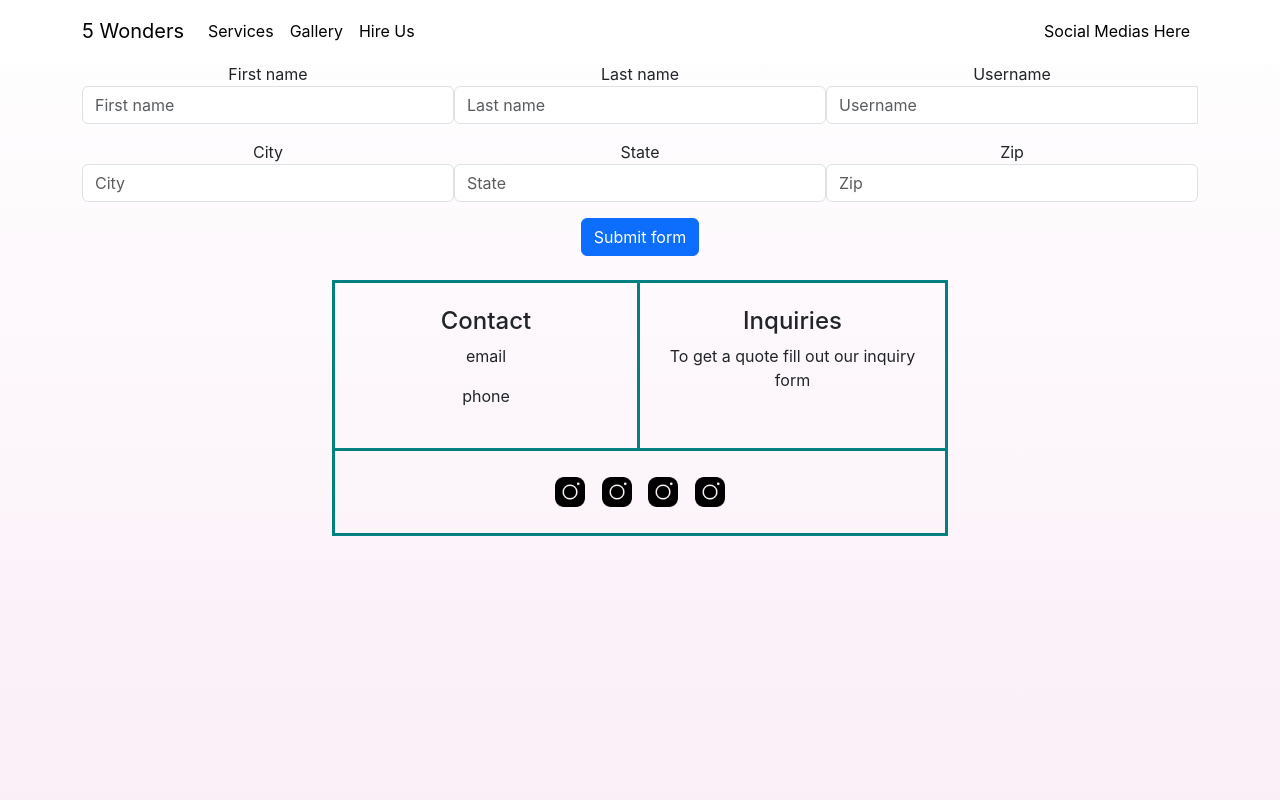
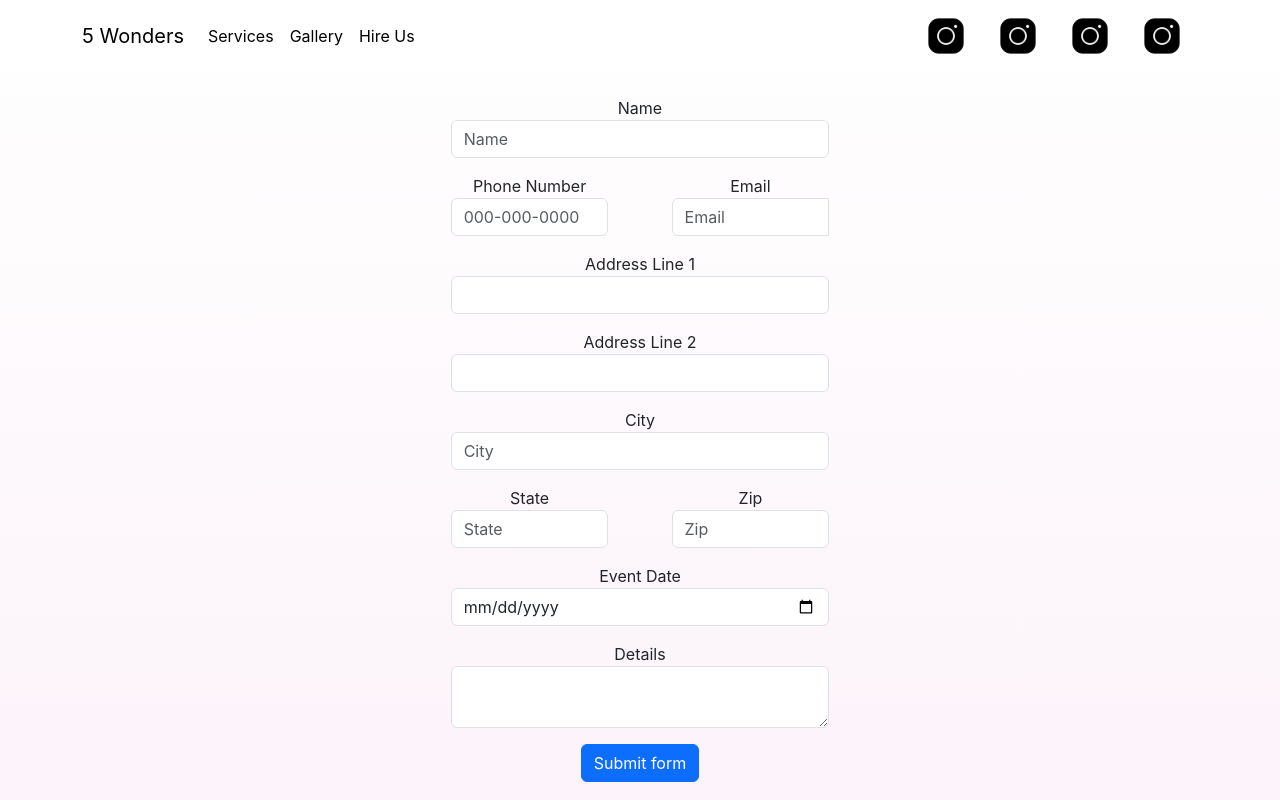
Before and after one commit to Tavera15/FiveWondersBalloon-client, a React (Create React App) app: page /HireUs in a window 1280 px wide. Shown: the top 800 px of the page. Built offline with nearby package versions, Linux system fonts and the light colour scheme.

Commit message:
simple form

```diff
--- a/src/Components/Navigation Bar/NavigationBar.css
+++ b/src/Components/Navigation Bar/NavigationBar.css
@@ -6,3 +6,8 @@
 .navbar-text{
     color: black !important;
 }
+
+.navbar-sm img{
+    height: 2.5rem;
+    padding: 0 0.5rem;
+}
--- a/src/Components/Navigation Bar/NavigationBar.js
+++ b/src/Components/Navigation Bar/NavigationBar.js
@@ -4,6 +4,7 @@ import "./NavigationBar.css";
 import Container from 'react-bootstrap/Container';
 import Navbar from 'react-bootstrap/Navbar';
 import NavDropdown from 'react-bootstrap/NavDropdown';
+import icon from "../../images/instagram.png";
 
 function NavigationBar()
 {
@@ -21,8 +22,11 @@ function NavigationBar()
               <Nav.Link className="navbar-text" href="/HireUs">Hire Us</Nav.Link>
             </Nav>
             <NavDropdown.Divider />
-            <Nav>
-              <Nav.Link className="navbar-text" href="#deets">Social Medias Here</Nav.Link>
+            <Nav className="flex-row-wrap flex-center navbar-sm">
+              <Nav.Link className="navbar-text" href="/"><img src={icon} alt="sm-1" /></Nav.Link>
+              <Nav.Link className="navbar-text" href="/"><img src={icon} alt="sm-2" /></Nav.Link>
+              <Nav.Link className="navbar-text" href="/"><img src={icon} alt="sm-3" /></Nav.Link>
+              <Nav.Link className="navbar-text" href="/"><img src={icon} alt="sm-4" /></Nav.Link>
             </Nav>
           </Navbar.Collapse>
         </Container>
--- /dev/null
+++ b/src/Pages/HireUsPage/HireUsPage.css
@@ -0,0 +1,3 @@
+
+.form-container{
+}
--- a/src/Pages/HireUsPage/HireUsPage.js
+++ b/src/Pages/HireUsPage/HireUsPage.js
@@ -1,57 +1,84 @@
 import React from "react";
+import "./HireUsPage.css"
 
 function HireUsPage()
 {
     return(
-        <div className="container">
+        <div className="container col-md-8 col-xl-4 p-4 form-container">
             <form className="needs-validation" novalidate>
-                <div className="form-row flex-row-wrap">
-                    <div className="col-md-4 mb-3">
-                    <label for="validationCustom01">First name</label>
-                    <input type="text" className="form-control" id="validationCustom01" placeholder="First name" required />
+                <div className="mb-3">
+                    <label for="validationCustom01">Name</label>
+                    <input type="text" className="form-control" id="validationCustom01" placeholder="Name" required />
                     <div className="valid-feedback">
                         Looks good!
                     </div>
                 </div>
-                    <div className="col-md-4 mb-3">
-                    <label for="validationCustom02">Last name</label>
-                    <input type="text" className="form-control" id="validationCustom02" placeholder="Last name" required />
+                <div className="form-row flex-row-wrap flex-center">
+                    <div className="col-12 col-md-5 mb-3">
+                        <label for="validationCustom02">Phone Number</label>
+                        <input type="text" className="form-control" id="validationCustom02" placeholder="000-000-0000" required />
                         <div className="valid-feedback">
                             Looks good!
                         </div>
                     </div>
-                    <div className="col-md-4 mb-3">
-                    <label for="validationCustomUsername">Username</label>
+                    <div className="col-0 offset-md-2"></div>
+                    <div className="col-12 col-md-5 mb-3">
+                        <label for="validationCustomUsername">Email</label>
                         <div className="input-group">
-                        <input type="text" className="form-control" id="validationCustomUsername" placeholder="Username" aria-describedby="inputGroupPrepend" required />
+                            <input type="email" className="form-control" id="validationCustomUsername" placeholder="Email" aria-describedby="inputGroupPrepend" required />
                             <div className="invalid-feedback">
-                        Please choose a username.
+                            Please enter email.
                             </div>
                         </div>
                     </div>
                 </div>
-                <div className="form-row flex-row-wrap">
-                    <div className="col-md-4 mb-3">
+                <div className="form-col">
+                    <div className="mb-3">
+                        <label for="validationCustom06">Address Line 1</label>
+                        <input type="text" className="form-control" id="validationCustom06" placeholder="" required />
+                        <div className="invalid-feedback">
+                            Please provide a valid address.
+                        </div>
+                    </div>
+                    <div className="mb-3">
+                        <label for="validationCustom07">Address Line 2</label>
+                        <input type="text" className="form-control" id="validationCustom07" placeholder="" />
+                    </div>
+                </div>
+                    <div className="mb-3">
                     <label for="validationCustom03">City</label>
                     <input type="text" className="form-control" id="validationCustom03" placeholder="City" required />
                     <div className="invalid-feedback">
                         Please provide a valid city.
                     </div>
                     </div>
-                    <div className="col-md-4 mb-3">
+                <div className="form-row flex-row-wrap flex-center">
+                    <div className="col-12 col-md-5 mb-3">
                     <label for="validationCustom04">State</label>
                     <input type="text" className="form-control" id="validationCustom04" placeholder="State" required />
                     <div className="invalid-feedback">
                         Please provide a valid state.
                     </div>
                     </div>
-                    <div className="col-md-4 mb-3">
+                    <div className="col-0 offset-md-2"></div>
+                    <div className="col-12 col-md-5 mb-3">
                     <label for="validationCustom05">Zip</label>
                     <input type="text" className="form-control" id="validationCustom05" placeholder="Zip" required />
                     <div className="invalid-feedback">
                         Please provide a valid zip.
                     </div>
                     </div>
+                </div>
+                <div className="mb-3">
+                    <label for="validationCustom08">Event Date</label>
+                    <input type="date" className="form-control" id="validationCustom08" placeholder="7/10/2024" required />
+                    <div className="invalid-feedback">
+                        Please provide an event date.
+                    </div>
+                </div>
+                <div className="mb-3">
+                    <label for="validationCustom09">Details</label>
+                    <textarea type="text" className="form-control" id="validationCustom09" placeholder="" />
                 </div>
                 <button className="btn btn-primary" type="submit">Submit form</button>
             </form>
--- a/src/Pages/HomePage/HomePage.js
+++ b/src/Pages/HomePage/HomePage.js
@@ -19,7 +19,7 @@ function HomePage()
                     <div className=" intro-text-container">
                         <h2 className="business-name">5Wonders Balloons</h2>
                         <h1 className="subheader">We Make the Party Pop!</h1>
-                        <Button className="btn btn-secondary">See More</Button>
+                        <Button className="btn btn-danger">See More</Button>
                     </div>
                 </div>
             </div>
```
Lines whose indentation alone changed are shown as unchanged.
